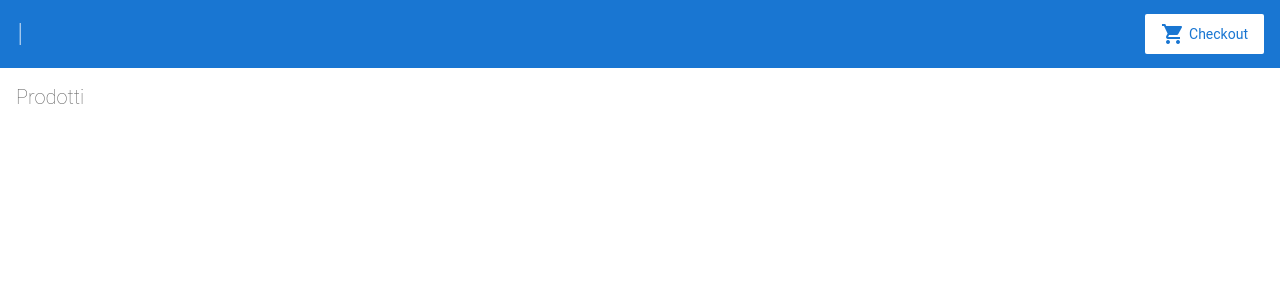
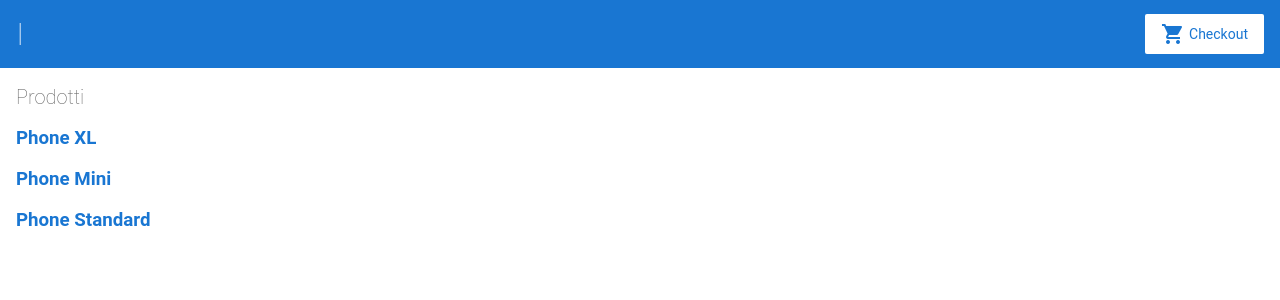
Before and after one commit to dprimon/angular-nrqxbs, an Angular app: page / in a window 1280 px wide. Shown: the top 300 px of the page. Built offline with nearby package versions, Linux system fonts and the light colour scheme.

Commit message:
Partially fill products component

```diff
--- a/src/app/product-list/product-list.component.html
+++ b/src/app/product-list/product-list.component.html
@@ -1,5 +1,14 @@
 <h2>Prodotti</h2>
 
+<div *ngFor="let product of products">
+   <h3>
+      <a [title]="'Ddettagli ' + product.name">
+         {{product.name}}
+      </a>
+    </h3>
+
+
+</div>
 
 <!--
 Copyright Google LLC. All Rights Reserved.
```
